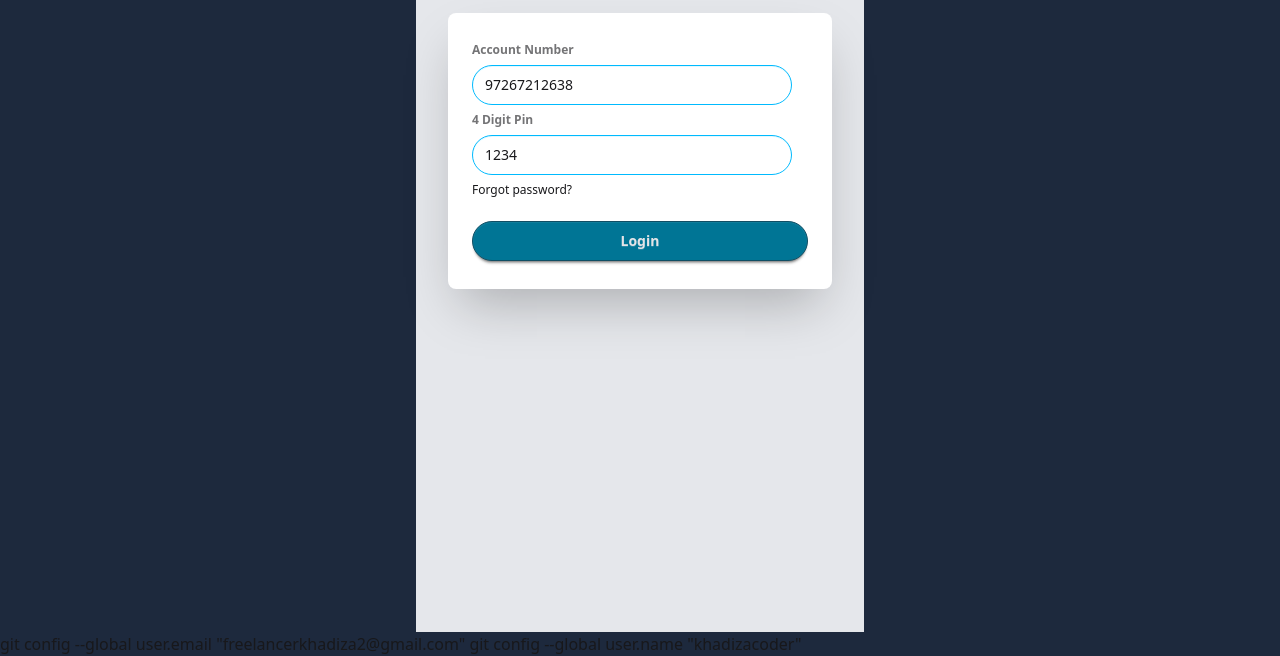
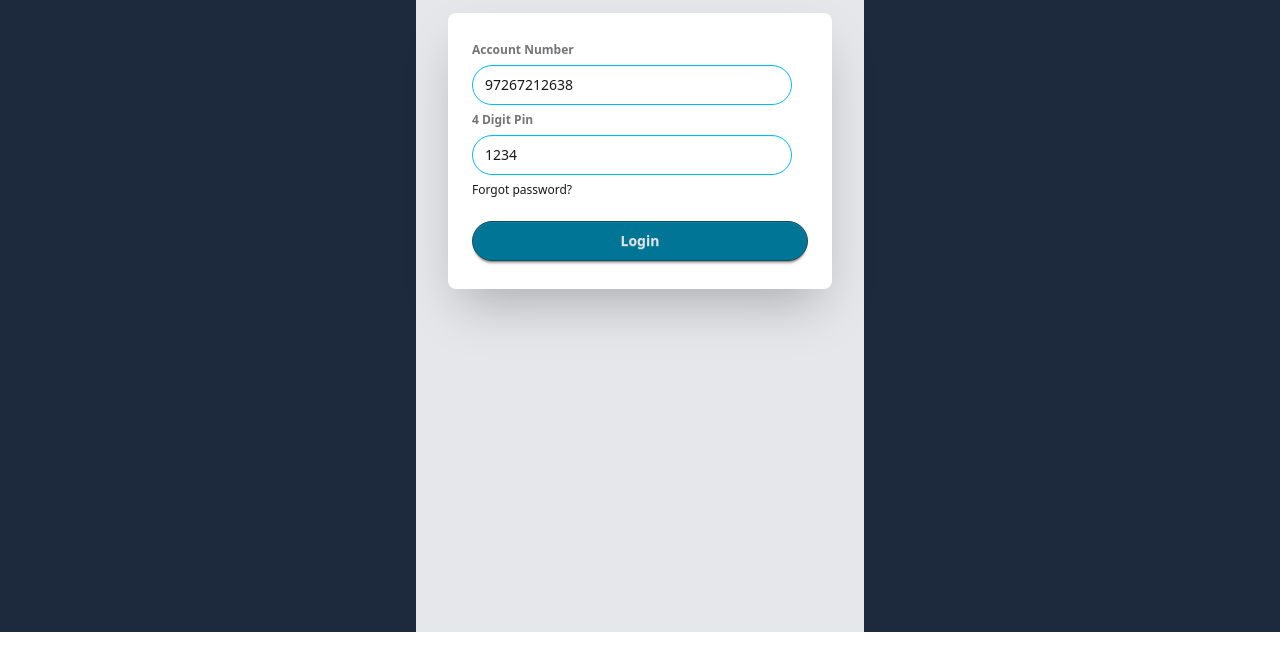
Before and after one commit to khadizacoder/Bank, a plain HTML site: page index.html in a window 1280 px wide. Shown: the part 168-824 px from the top of the page. After the commit the page ends 800 px from the top, so only its background shows below. Drawn offline with nearby package versions, Linux system fonts and the light colour scheme.

Commit message:
JavaScript bank project

```diff
--- a/index.html
+++ b/index.html
@@ -40,6 +40,5 @@
     <!-- JavaScript link -->
      <script src="js/login.js"></script>
 </body>
-git config --global user.email "freelancerkhadiza2@gmail.com"
-  git config --global user.name "khadizacoder"
+
 </html>
```
